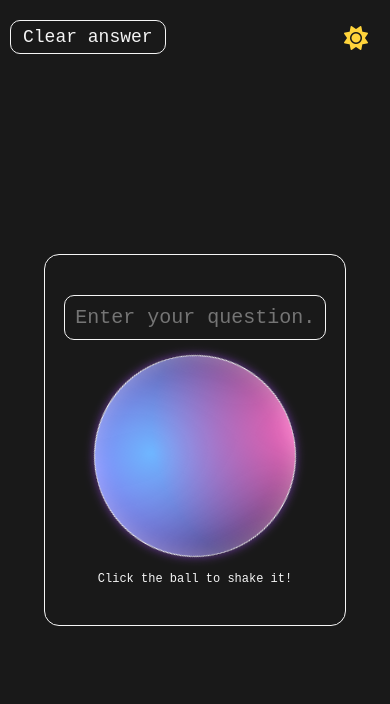
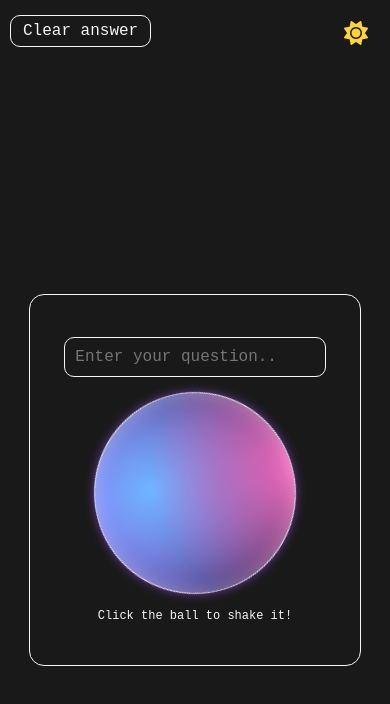
Before and after one commit to fateshadez/magic-ball, a plain HTML site: page index.html in a window 390 px wide. Drawn offline with Linux system fonts and the light colour scheme.

Commit message:
Fix comments and move @media block

```diff
--- a/style/index.css
+++ b/style/index.css
@@ -23,19 +23,6 @@ body {
   background-color: var(--bg-light);
   color: var(--text-light);
   transition: background-color 0.3s ease, color 0.3s ease;
-}
-
-/* Prevent overlapping with header on smaller screens */
-@media (max-height: 800px), (max-width: 600px) {
-  .clear-answer {
-    font-size: 16px;
-  }
-  .question {
-    font-size: 16px;
-  }
-  body {
-    overflow-y: auto;
-  }
 }
 
 .row {
@@ -157,7 +144,7 @@ body {
   transform: rotate(180deg) scale(120%);
 }
 
-/*Condition classes*/
+/* Condition classes */
 .running {
   animation: idle 15s linear infinite running;
 }
@@ -172,7 +159,7 @@ body {
   animation-iteration-count: infinite;
 }
 
-/*Dark mode adjusted for every element*/
+/* Dark mode adjusted for every element */
 .dark-mode {
   background-color: var(--bg-dark);
   color: var(--text-dark);
@@ -198,7 +185,7 @@ body {
 }
 
 /* Animatins */
-/*Ball shaking animation*/
+/* Ball shaking animation */
 @keyframes shake {
   0% {
     transform: translate(1px, 1px) rotate(0deg);
@@ -235,7 +222,7 @@ body {
   }
 }
 
-/*Idle spinning animation*/
+/* Idle spinning animation */
 @keyframes idle {
   0% {
     transform: rotate(0deg);
@@ -245,7 +232,7 @@ body {
   }
 }
 
-/*Spinning colors animation*/
+/* Spinning colors animation */
 @keyframes spin {
   0% {
     background: radial-gradient(circle at 10% 10%, #ff6ec7, transparent 60%),
@@ -353,3 +340,24 @@ body {
       radial-gradient(circle at 80% 90%, #a24ef5, transparent 100%);
   }
 }
+
+/* Prevent overlapping with header on smaller screens */
+@media (max-width: 800px) {
+  .container {
+    margin-top: 80px;
+    padding: 0 15px;
+  }
+  .question {
+    font-size: 16px;
+  }
+  .ball {
+    width: 180px;
+    height: 180px;
+  }
+  .row {
+    padding: 10px 15px;
+  }
+  .clear-answer {
+    font-size: 16px;
+  }
+}
```
Also changed, not shown: script/index.js (+16 -16 lines).
